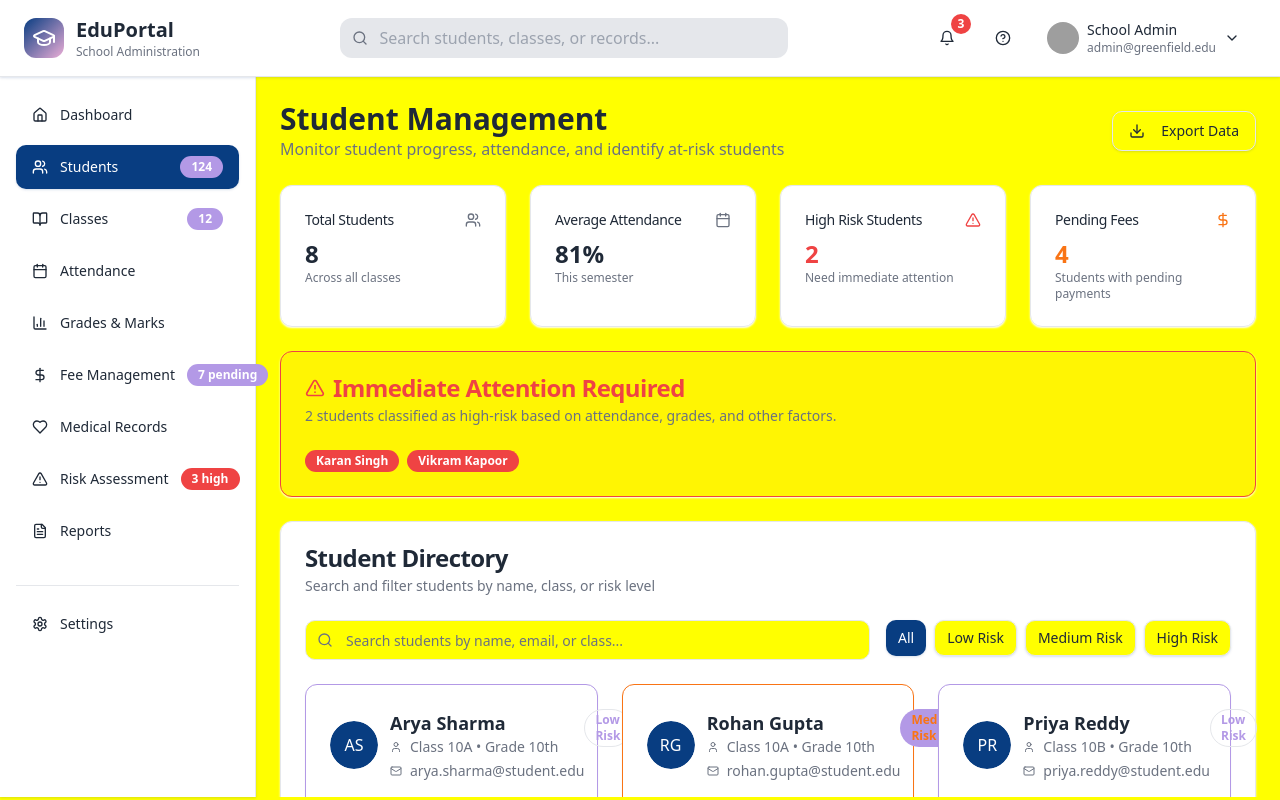
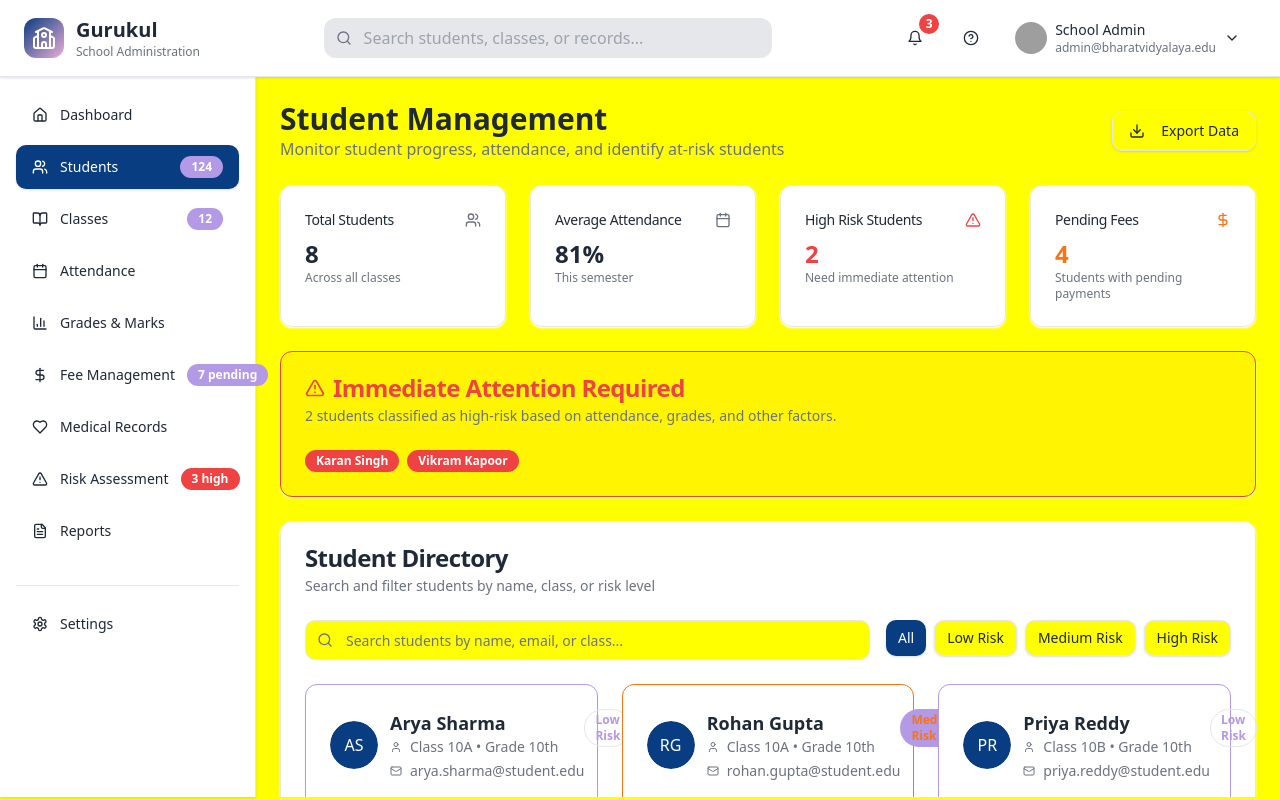
Before and after one commit to AgampreetKaur/school-bloom-22, a React (Vite) app: page / in a window 1280 px wide. Both pictures are taken after typing "name@example.com", "Sample", "Sample123" into the empty fields and a click on the button "Contact Support". Built offline with nearby package versions, Linux system fonts and the light colour scheme; grey boxes are pictures that could not be loaded; the HTML template or start-up script is replaced by a standard one.

Commit message:
Refactor: Update platform name and branding

```diff
--- a/index.html
+++ b/index.html
@@ -3,11 +3,11 @@
   <head>
     <meta charset="UTF-8" />
     <meta name="viewport" content="width=device-width, initial-scale=1.0" />
-    <title>EduPortal - School Management System</title>
+    <title>Gurukul - School Management System</title>
     <meta name="description" content="Comprehensive school management platform for tracking student progress, attendance, and identifying at-risk students with AI-powered insights." />
-    <meta name="author" content="EduPortal" />
+    <meta name="author" content="Gurukul" />
 
-    <meta property="og:title" content="EduPortal - School Management System" />
+    <meta property="og:title" content="Gurukul - School Management System" />
     <meta property="og:description" content="Comprehensive school management platform for tracking student progress, attendance, and identifying at-risk students with AI-powered insights." />
     <meta property="og:type" content="website" />
     <meta property="og:image" content="https://lovable.dev/opengraph-image-p98pqg.png" />
--- a/src/components/Header.tsx
+++ b/src/components/Header.tsx
@@ -2,7 +2,7 @@ import { Button } from "@/components/ui/button";
 import { Avatar, AvatarFallback, AvatarImage } from "@/components/ui/avatar";
 import { Badge } from "@/components/ui/badge";
 import {
-  GraduationCap,
+  School,
   Bell,
   Search,
   HelpCircle,
@@ -32,10 +32,10 @@ export default function Header({ userType, onLogout, onHelpClick }: HeaderProps)
         {/* Logo & Brand */}
         <div className="flex items-center gap-3">
           <div className="gradient-hero p-2 rounded-lg">
-            <GraduationCap className="h-6 w-6 text-white" />
+            <School className="h-6 w-6 text-white" />
           </div>
           <div>
-            <h1 className="text-xl font-bold">EduPortal</h1>
+            <h1 className="text-xl font-bold">Gurukul</h1>
             <p className="text-xs text-muted-foreground">
               {userType === 'school' ? 'School Administration' : 'Teacher Dashboard'}
             </p>
@@ -81,10 +81,10 @@ export default function Header({ userType, onLogout, onHelpClick }: HeaderProps)
                 </Avatar>
                 <div className="hidden sm:block text-left">
                   <p className="text-sm font-medium">
-                    {userType === 'school' ? 'School Admin' : 'Sarah Johnson'}
+                    {userType === 'school' ? 'School Admin' : 'Priya Sharma'}
                   </p>
                   <p className="text-xs text-muted-foreground">
-                    {userType === 'school' ? 'admin@greenfield.edu' : 'Math Teacher'}
+                    {userType === 'school' ? 'admin@bharatvidyalaya.edu' : 'Math Teacher'}
                   </p>
                 </div>
                 <ChevronDown className="h-4 w-4" />
--- a/src/components/LoginPortal.tsx
+++ b/src/components/LoginPortal.tsx
@@ -3,7 +3,7 @@ import { Button } from "@/components/ui/button";
 import { Input } from "@/components/ui/input";
 import { Label } from "@/components/ui/label";
 import { Card, CardContent, CardDescription, CardHeader, CardTitle } from "@/components/ui/card";
-import { GraduationCap, School, Users, BookOpen, Shield } from "lucide-react";
+import { School, Users, BookOpen, Shield } from "lucide-react";
 
 interface LoginPortalProps {
   onLogin: (type: 'school' | 'teacher') => void;
@@ -30,9 +30,9 @@ export default function LoginPortal({ onLogin }: LoginPortalProps) {
           <div className="space-y-4">
             <div className="flex items-center justify-center lg:justify-start gap-3">
               <div className="gradient-hero p-3 rounded-xl">
-                <GraduationCap className="h-8 w-8 text-white" />
+                <School className="h-8 w-8 text-white" />
               </div>
-              <h1 className="text-3xl font-bold">EduPortal</h1>
+              <h1 className="text-3xl font-bold">Gurukul</h1>
             </div>
             <h2 className="text-4xl lg:text-5xl font-bold text-foreground">
               Empowering Education Through
@@ -147,7 +147,7 @@ export default function LoginPortal({ onLogin }: LoginPortalProps) {
               </div>
 
               <Button type="submit" variant="hero" size="lg" className="w-full">
-                Sign In to EduPortal
+                Sign In to Gurukul
               </Button>
 
               <div className="text-center text-sm text-muted-foreground">
```
